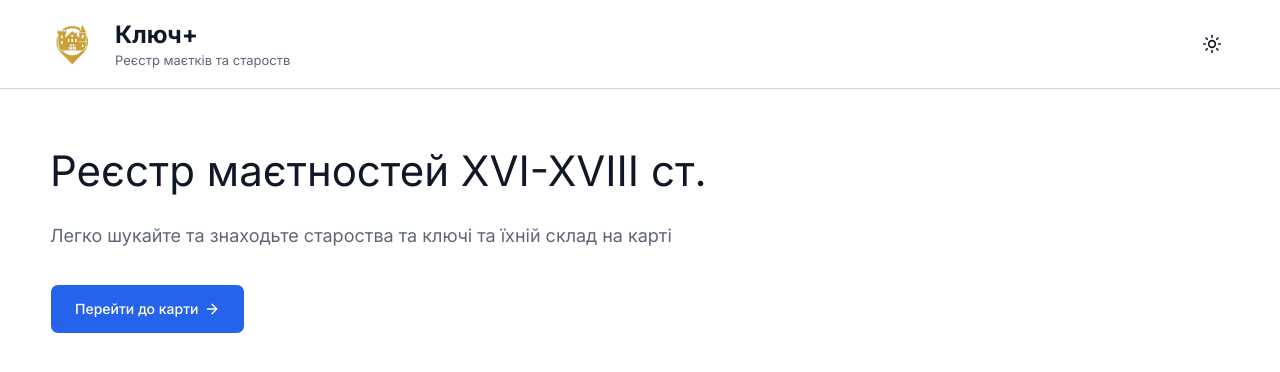
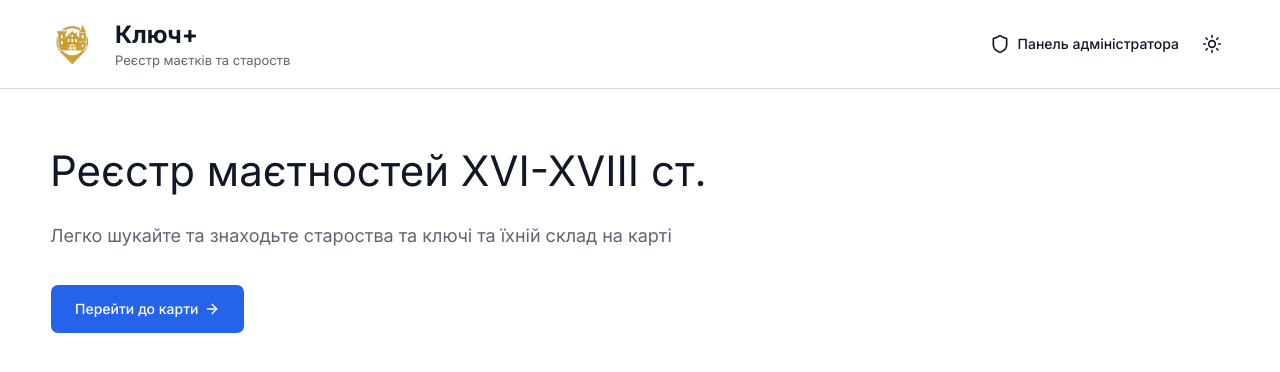
Before and after one commit to romankzk/estate-map, a Next.js app: page / in a window 1280 px wide. Shown: the top 372 px of the page. Built offline with nearby package versions, Linux system fonts and the light colour scheme.

Commit message:
chore: update admin link, comment out

```diff
--- a/components/Header.tsx
+++ b/components/Header.tsx
@@ -29,14 +29,14 @@ export default function Header() {
                 </Link>
 
                 <div className="flex items-center gap-[10px] md:gap-[12px] lg:gap-[15px]">
-                    {isAdmin ? (
+                    {/* {isAdmin && ( */}
                         <Link
                             href="/estate-map/admin"
                             className="flex text-sm font-medium text-gray-900 dark:text-[#F3F4F6] hover:text-gray-700 dark:hover:text-[#F3F4F6] transition-colors"
                         >
                             <Shield className="w-5 h-5 mr-2" /> Панель адміністратора
                         </Link>
-                    ) : ''}
+                    {/* )} */}
                     {/* Theme Toggle */}
                     {theme === 'light' ?
                         <button
```
